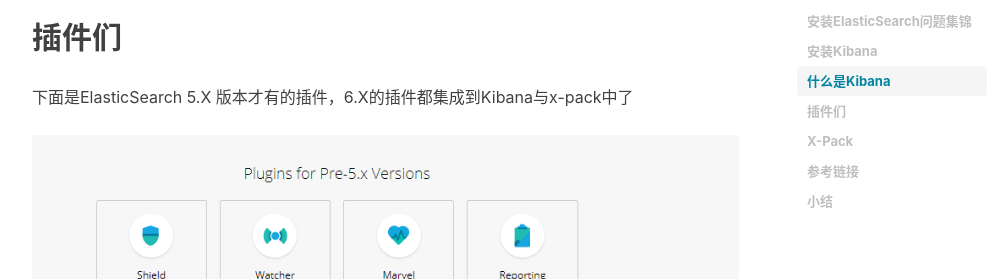
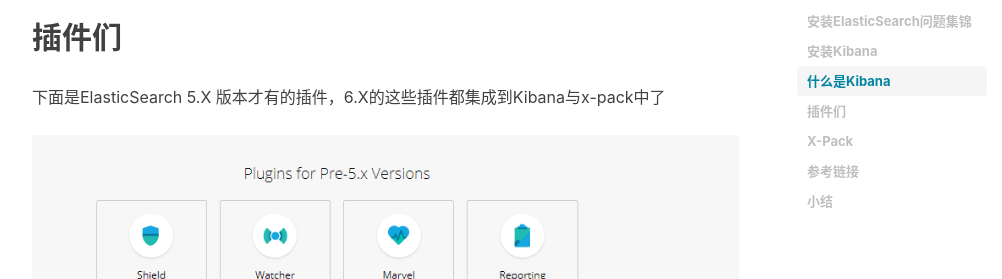
Before and after one commit to AlvinNiu/AlvinNiu.github.io, a Jekyll site: the page built from _posts/2018-10-06-elasticsearch-install.md, in a window 1280 px wide and 900 px high, scrolled down 3812 px. Shown: the part 173-452 px from the top of the window, without its empty margins (233-1235 px from the left). Built offline with Jekyll 4.4.1, drawn with Linux system fonts in a browser that asks for light colours; nearby versions of some CDN libraries; comment, search, counter and statistics services are not loaded; part of the change alters nothing that is shown.

Commit message:
修改错误的地方

````diff
--- a/_posts/2018-10-06-elasticsearch-install.md
+++ b/_posts/2018-10-06-elasticsearch-install.md
@@ -58,7 +58,7 @@ elasticsearch.bat
 ### 安装ElasticSearch问题集锦
 
 
-1. 运行elasticsearch.bat 出现如下问题
+* 运行elasticsearch.bat 出现如下问题
 
 ```
 此时不应有 \Java\jdk1.8.0_181\bin\java.exe" -cp "!ES_CLASSPATH!" "org.elasticsearch.tools.launchers.JvmOptionsParser" "!ES_JVM_OPTIONS!" || echo jvm_options_parser_failed"`)
@@ -79,7 +79,7 @@ set ES_JVM_OPTIONS=%ES_PATH_CONF%\jvm.options
 for /F "usebackq delims=" %%a in (`CALL %JAVA% -cp "!ES_CLASSPATH!" "org.elasticsearch.tools.launchers.JvmOptionsParser" "!ES_JVM_OPTIONS!" ^|^| echo jvm_options_parser_failed`) do set JVM_OPTIONS=%%a
 @endlocal & set "MAYBE_JVM_OPTIONS_PARSER_FAILED=%JVM_OPTIONS%" & set ES_JAVA_OPTS=%JVM_OPTIONS:${ES_TMPDIR}=!ES_TMPDIR!% %ES_JAVA_OPTS%
 ```
-2. 出现如下错误
+* 出现如下错误
 
 
 ```
@@ -139,7 +139,7 @@ kibana.bat
 
 ## 插件们
 
-下面是ElasticSearch 5.X 版本才有的插件，6.X的插件都集成到Kibana与x-pack中了
+下面是ElasticSearch 5.X 版本才有的插件，6.X的这些插件都集成到Kibana与x-pack中了
 ![如图所示]({{ site.url }}/img/postin/elasticsearch5x-plugin.png)
 
 ### X-Pack
````
